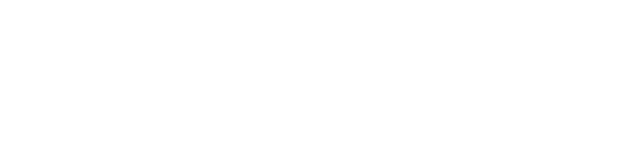
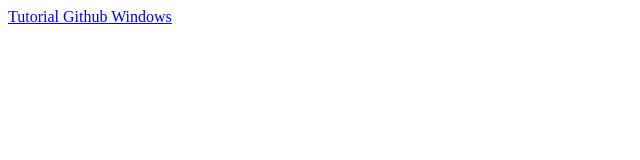
Before and after one commit to viniciusete/aula5, a plain HTML site: page index.html in a window 1280 px wide. Shown: the whole page, without its empty margins (0-640 px from the left). Drawn offline with Linux system fonts and the light colour scheme.

Commit message:
Second Commit

```diff
--- a/index.html
+++ b/index.html
@@ -1,7 +1,12 @@
 <html>
+
 <head>
 </head>
+
 <body>
 
+    <a href="https://www.webdevdrops.com/git-no-windows-github/">Tutorial Github Windows</a>
+
 </body>
+
 </html>
```
